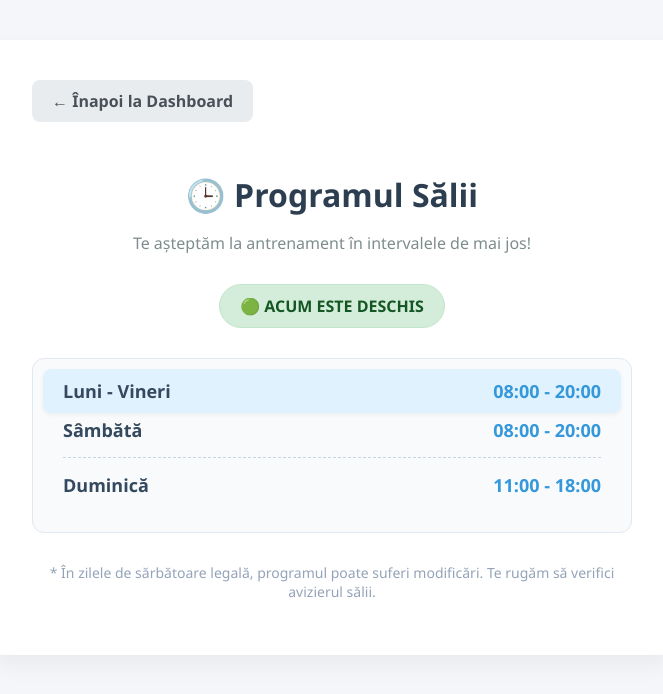
After one commit to alecom-25/SmartKineto, a PHP site: page /pages/member/orar.php in a window 1280 px wide. The commit adds this page. Shown: the top 694 px of the page, without its empty margins (308-971 px from the left). Run offline with PHP 8.4, Linux system fonts and the light colour scheme; the visitor is signed in with stand-in values (Sample User, id 1).

Commit message:
Rezervari + program

```diff
--- a/dashboard.php
+++ b/dashboard.php
@@ -112,7 +112,7 @@ $nr_cereri = $stmt->fetchColumn();
             <span class="icon">📜</span>
             <span>History & Activity</span>
         </a>
-        <a href="pages/member/program.php" class="card-btn">
+        <a href="pages/member/orar.php" class="card-btn">
             <span class="icon">📅</span>
             <span>Program Sala</span>
         </a>
--- /dev/null
+++ b/pages/member/orar.php
@@ -0,0 +1,97 @@
+<?php
+require_once __DIR__ . '/../../init.php';
+
+if (!isset($_SESSION['user_id'])) {
+    header("Location: ../../login.php");
+    exit();
+}
+
+//verificam daca este deschisa acum
+$zi_curenta = date('N'); // 1 = luni, 7 = duminică
+$ora_curenta = (int)date('H');
+
+$este_deschis = false;
+
+if ($zi_curenta >= 1 && $zi_curenta <= 6) {
+    // Luni - Sambata: 08:00 - 20:00
+    if ($ora_curenta >= 8 && $ora_curenta < 20) {
+        $este_deschis = true;
+    }
+} elseif ($zi_curenta == 7) {
+    // Duminica: 11:00 - 18:00
+    if ($ora_curenta >= 11 && $ora_curenta < 18) {
+        $este_deschis = true;
+    }
+}
+?>
+
+<!DOCTYPE html>
+<html lang="ro">
+<head>
+    <meta charset="UTF-8">
+    <title>Orar Sală - SmartKineto</title>
+    <style>
+        body { font-family: 'Segoe UI', sans-serif; background: #f4f6f9; color: #333; margin: 0; padding: 40px 20px; }
+        .container { max-width: 600px; margin: auto; background: white; padding: 40px; border-radius: 12px; box-shadow: 0 10px 25px rgba(0,0,0,0.05); text-align: center; }
+
+        .btn-back { display: inline-block; padding: 10px 20px; background: #e9ecef; color: #495057; text-decoration: none; border-radius: 8px; font-weight: bold; margin-bottom: 30px; transition: 0.3s; }
+        .btn-back:hover { background: #dee2e6; }
+
+        h1 { color: #2c3e50; margin-bottom: 10px; }
+        .subtitle { color: #7f8c8d; margin-bottom: 30px; }
+
+        /* Status Badge */
+        .status-badge { display: inline-block; padding: 10px 20px; border-radius: 50px; font-weight: bold; font-size: 16px; margin-bottom: 30px; }
+        .status-open { background: #d4edda; color: #155724; border: 1px solid #c3e6cb; }
+        .status-closed { background: #f8d7da; color: #721c24; border: 1px solid #f5c6cb; }
+
+        /* Tabelul cu programul */
+        .schedule-box { text-align: left; background: #f8fafc; border: 1px solid #e2e8f0; border-radius: 12px; padding: 20px 30px; }
+        .schedule-row { display: flex; justify-content: space-between; padding: 15px 0; border-bottom: 1px dashed #cbd5e1; font-size: 18px; }
+        .schedule-row:last-child { border-bottom: none; }
+        .day { font-weight: bold; color: #34495e; }
+        .hours { color: #3498db; font-weight: bold; }
+
+        .today { background: #e0f2fe; margin: -10px -20px; padding: 10px 20px; border-radius: 8px; border-bottom: none; box-shadow: 0 2px 4px rgba(0,0,0,0.05); }
+    </style>
+</head>
+<body>
+
+<div class="container">
+    <div style="text-align: left;">
+        <a href="../../dashboard.php" class="btn-back">← Înapoi la Dashboard</a>
+    </div>
+
+    <h1>🕒 Programul Sălii</h1>
+    <p class="subtitle">Te așteptăm la antrenament în intervalele de mai jos!</p>
+
+    <?php if ($este_deschis): ?>
+        <div class="status-badge status-open">🟢 ACUM ESTE DESCHIS</div>
+    <?php else: ?>
+        <div class="status-badge status-closed">🔴 ACUM ESTE ÎNCHIS</div>
+    <?php endif; ?>
+
+    <div class="schedule-box">
+        <div class="schedule-row <?php echo ($zi_curenta >= 1 && $zi_curenta <= 5) ? 'today' : ''; ?>">
+            <span class="day">Luni - Vineri</span>
+            <span class="hours">08:00 - 20:00</span>
+        </div>
+
+        <div class="schedule-row <?php echo ($zi_curenta == 6) ? 'today' : ''; ?>">
+            <span class="day">Sâmbătă</span>
+            <span class="hours">08:00 - 20:00</span>
+        </div>
+
+        <div class="schedule-row <?php echo ($zi_curenta == 7) ? 'today' : ''; ?>">
+            <span class="day">Duminică</span>
+            <span class="hours">11:00 - 18:00</span>
+        </div>
+    </div>
+
+    <p style="margin-top: 30px; font-size: 14px; color: #94a3b8;">
+        * În zilele de sărbătoare legală, programul poate suferi modificări. Te rugăm să verifici avizierul sălii.
+    </p>
+</div>
+
+</body>
+</html>
--- a/pages/member/program.php
+++ /dev/null
@@ -1 +0,0 @@
-<?php
--- a/pages/trainer/program/process_session_action.php
+++ b/pages/trainer/program/process_session_action.php
@@ -49,7 +49,7 @@ $session_name = $appointment['session_name'];
 $old_date = $appointment['booking_date'];
 $old_time = substr($appointment['start_time'], 0, 5);
 
-// 2. Funcția noastră de Email (Poșta Electronică cerută de prof)
+// fct de email
 function sendNotificationEmail($to, $subject, $message)
 {
     $headers = "MIME-Version: 1.0" . "\r\n";
@@ -68,6 +68,7 @@ try {
         $stmtroom = $db->prepare("SELECT name FROM rooms WHERE id = ?");
         $stmtroom->execute([$room_id]);
         $roomName = $stmtroom->fetchColumn();
+
         $db->prepare("UPDATE appointments SET status = 'approved', room_id = ? WHERE id = ?")->execute([$room_id, $id]);
         $desc = "$session_name in $roomName";
         $db->prepare("INSERT INTO  activities_history (user_id, activity_type, description) VALUES (?, 'session', ?)")->execute([$user_id, $desc]);
--- a/src/Database.php
+++ b/src/Database.php
@@ -1,5 +1,4 @@
 <?php
-// src/Database.php
 
 class Database {
     private static $instance = null;
```
Also changed, not shown: pages/kineto/clienti/assign_pacient.php (added, +68 -0 lines), pages/kineto/clienti/get_client_details.php (+15 -5 lines), pages/kineto/clienti/my_clients.php (+53 -8 lines), pages/kineto/clienti/process_therapist_booking.php (added, +28 -0 lines), pages/kineto/clienti/remove_pacient.php (added, +25 -0 lines), pages/trainer/program/manage_sessions.php (+7 -4 lines).
